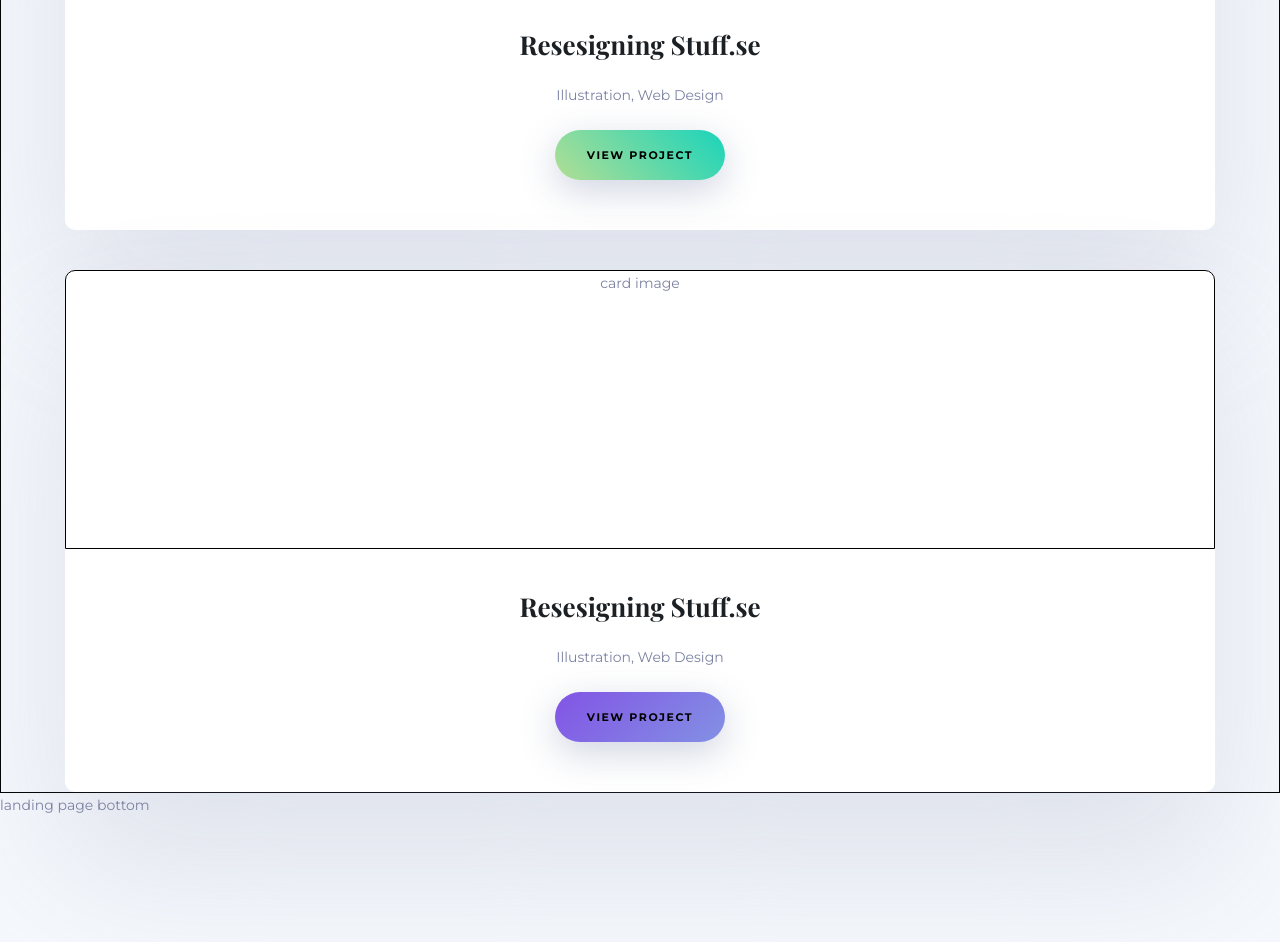
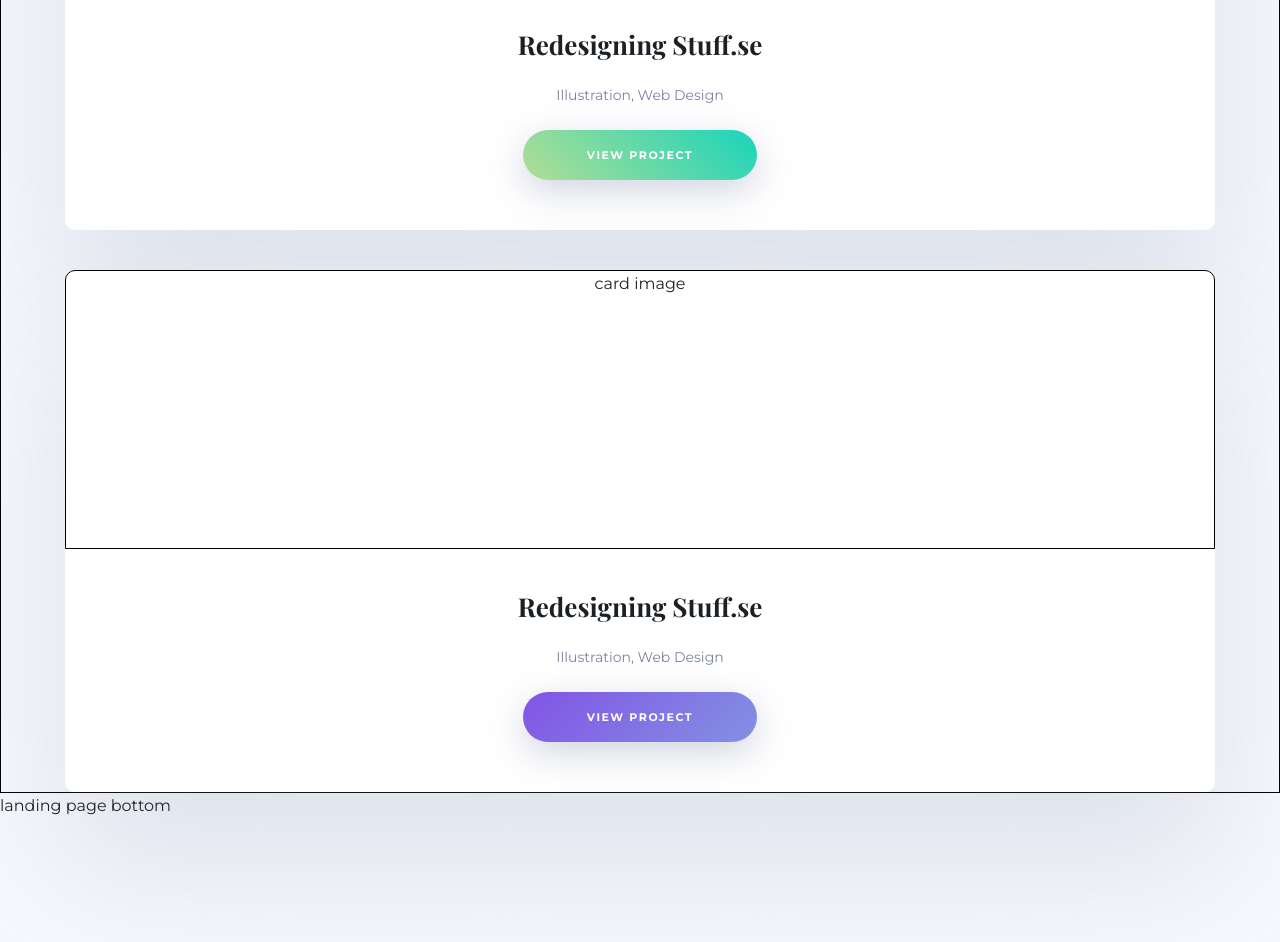
Before and after one commit to Andersgee/andyfx, a Gatsby site: page / in a window 1280 px wide. Shown: the part 1293-2235 px from the top of the page. Built offline with nearby package versions, Linux system fonts and the light colour scheme; Gatsby itself is replaced by a stand-in of ours.

Commit message:
nice paperpillar style view project button, except it doesnt have a link

```diff
--- a/src/components/Card/Button/button.module.scss
+++ b/src/components/Card/Button/button.module.scss
@@ -1,13 +1,12 @@
 .button {
   vertical-align: middle;
-  background-color: #fff;
+  color: #fff;
   box-shadow: 0 11px 36px 0 rgba(70, 89, 138, 0.25);
   transition: all 0.15s ease-in-out;
   margin-top: 2em;
   border: 0;
-  padding: 1em 2em;
   height: 50px;
-  padding: 16px 32px;
+  padding: 1rem 4rem;
   font-weight: 700;
   font-size: 0.688rem;
   line-height: 18px;
--- a/src/components/Card/card.module.scss
+++ b/src/components/Card/card.module.scss
@@ -19,6 +19,9 @@
   border-bottom-left-radius: 10px;
   border-bottom-right-radius: 10px;
   margin-top: 40px;
+  font-size: 14px;
+  color: #7c82a2;
+
   //height: 47%;
   //background: $color-paper;
 }
--- a/src/components/Cards/Cards.jsx
+++ b/src/components/Cards/Cards.jsx
@@ -10,17 +10,17 @@
       <h2>Our Latest Works</h2>
       <Card
         variant="a"
-        title="Resesigning Stuff.se"
+        title="Redesigning Stuff.se"
         content="Illustration, Web Design"
       />
       <Card
         variant="b"
-        title="Resesigning Stuff.se"
+        title="Redesigning Stuff.se"
         content="Illustration, Web Design"
       />
       <Card
         variant="c"
-        title="Resesigning Stuff.se"
+        title="Redesigning Stuff.se"
         content="Illustration, Web Design"
       />
     </div>
--- a/src/components/Hero/hero.module.scss
+++ b/src/components/Hero/hero.module.scss
@@ -1,3 +1,3 @@
 .hero {
-  color: #f00;
+  //color: #f00;
 }
--- a/src/styles/index.scss
+++ b/src/styles/index.scss
@@ -4,9 +4,11 @@
 
 body {
   font-family: $font-body;
-  font-size: 14px;
+  color: #212529;
+  font-size: 16px;
+  line-height: 24px;
+  font-weight: 400;
   line-height: 25px;
-  color: #7c82a2;
 }
 
 h1,
@@ -16,6 +18,7 @@
 h5,
 h6 {
   font-family: $font-heading;
+  font-weight: 700;
   color: #1b2025;
 }
 
```
